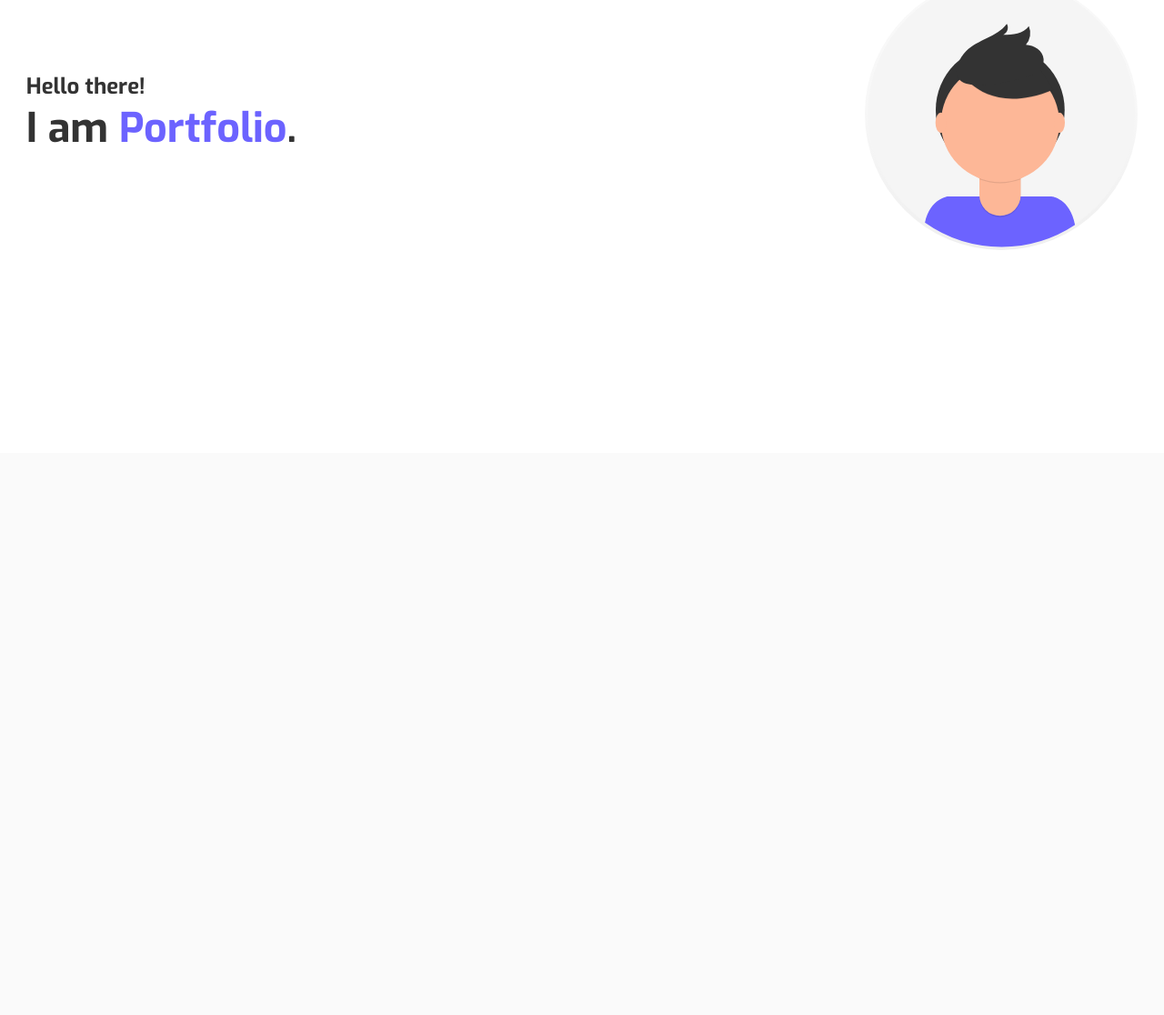
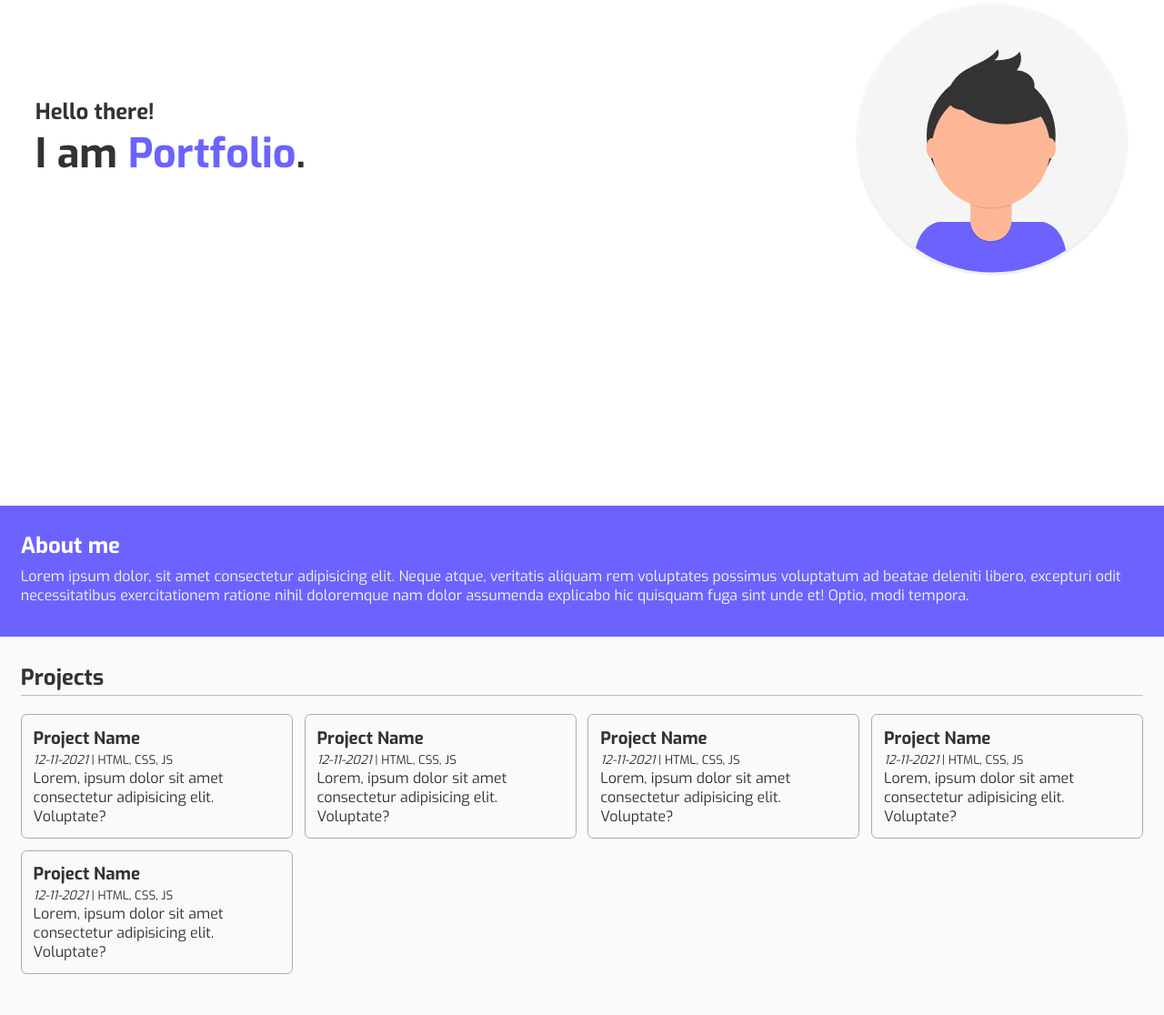
Before and after one commit to SDC-SVIT/html-css-workshop, a plain HTML site: page index.html in a window 1280 px wide. Shown: the part 302-1418 px from the top of the page at 91% size. Before the commit the page ends 800 px from the top, so only its background shows below. Drawn offline with Linux system fonts and the light colour scheme.

Commit message:
Feat: Projects Section

```diff
--- a/index.css
+++ b/index.css
@@ -17,8 +17,13 @@ body {
 
 .container {
 	margin: auto;
-	padding: 0.8rem;
-	max-width: 1360px;
+	padding: 0 0.8rem;
+	max-width: 1260px;
+}
+
+hr {
+	margin: 0.2em 0;
+	opacity: 0.6;
 }
 
 header {
@@ -36,6 +41,10 @@ nav a {
 	color: #333;
 }
 
+section {
+	padding: 1.8rem 0;
+}
+
 #hero {
 	background-color: #fff;
 }
@@ -49,3 +58,25 @@ nav a {
 #hero h1 {
 	font-size: 2.8em;
 }
+
+#about {
+	background-color: #6c63ff;
+	color: #fff;
+}
+#about p {
+	margin: 0.4rem 0;
+	color: #f5f5f5;
+}
+
+#project-grid {
+	display: grid;
+	grid-template-columns: auto auto auto auto;
+	grid-gap: 0.8rem;
+	padding: 1rem 0;
+}
+.card {
+	border: 1px solid #aaa;
+	border-radius: 0.4em;
+	padding: 0.8rem;
+	max-width: 21rem;
+}
--- a/index.html
+++ b/index.html
@@ -18,6 +18,7 @@
          <nav>
             <a href="/home">Home</a>
             <a href="/about">About</a>
+            <a href="/projects">Projects</a>
          </nav>
       </div>
    </header>
@@ -30,6 +31,78 @@
          <img height="300px" src="/profile.svg" alt="">
       </div>
    </section>
+   <section id="about">
+      <div class="container">
+         <h2>About me</h2>
+         <p>Lorem ipsum dolor, sit amet consectetur adipisicing elit. Neque atque, veritatis aliquam rem voluptates
+            possimus voluptatum ad beatae deleniti libero, excepturi odit necessitatibus exercitationem ratione nihil
+            doloremque nam dolor assumenda explicabo hic quisquam fuga sint unde et! Optio, modi tempora.</p>
+      </div>
+   </section>
+   <section id="projects">
+      <div class="container">
+         <h1>Projects</h1>
+         <hr>
+         <div id="project-grid">
+
+            <div class="card">
+               <h3>Project Name</h3>
+               <p>
+                  <small>
+                     <i>12-11-2021 </i>
+                     | HTML, CSS, JS</small>
+               </p>
+               <p>
+                  Lorem, ipsum dolor sit amet consectetur adipisicing elit. Voluptate?
+               </p>
+            </div>
+            <div class="card">
+               <h3>Project Name</h3>
+               <p>
+                  <small>
+                     <i>12-11-2021 </i>
+                     | HTML, CSS, JS</small>
+               </p>
+               <p>
+                  Lorem, ipsum dolor sit amet consectetur adipisicing elit. Voluptate?
+               </p>
+            </div>
+            <div class="card">
+               <h3>Project Name</h3>
+               <p>
+                  <small>
+                     <i>12-11-2021 </i>
+                     | HTML, CSS, JS</small>
+               </p>
+               <p>
+                  Lorem, ipsum dolor sit amet consectetur adipisicing elit. Voluptate?
+               </p>
+            </div>
+            <div class="card">
+               <h3>Project Name</h3>
+               <p>
+                  <small>
+                     <i>12-11-2021 </i>
+                     | HTML, CSS, JS</small>
+               </p>
+               <p>
+                  Lorem, ipsum dolor sit amet consectetur adipisicing elit. Voluptate?
+               </p>
+            </div>
+            <div class="card">
+               <h3>Project Name</h3>
+               <p>
+                  <small>
+                     <i>12-11-2021 </i>
+                     | HTML, CSS, JS</small>
+               </p>
+               <p>
+                  Lorem, ipsum dolor sit amet consectetur adipisicing elit. Voluptate?
+               </p>
+            </div>
+         </div>
+      </div>
+   </section>
 </body>
 
 </html>
```
